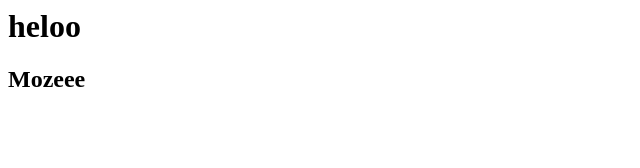
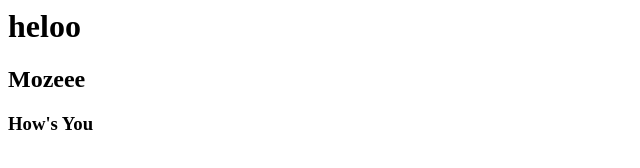
Before and after one commit to qmepro/undoexp, a plain HTML site: page index.html in a window 1280 px wide. Shown: the whole page, without its empty margins (0-640 px from the left). Drawn offline with Linux system fonts and the light colour scheme.

Commit message:
h3 added

```diff
--- a/index.html
+++ b/index.html
@@ -1,2 +1,3 @@
 <h1>heloo</h1>
 <h2>Mozeee</h2>
+<h3>How's You</h3>
```
